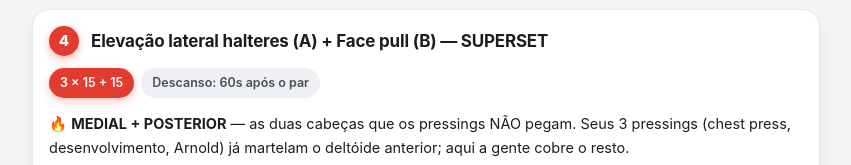
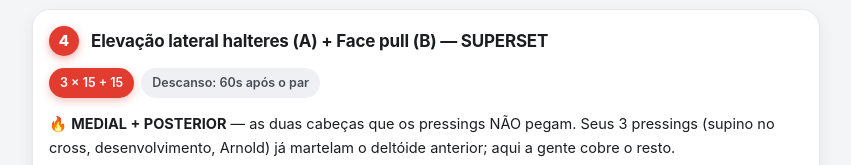
Before and after one commit to leoborja/gym-fichas, a plain HTML site: page index.html in a window 1280 px wide. Shown: the part 2010-2175 px from the top of the page, without its empty margins (214-1065 px from the left). Drawn offline with Linux system fonts and the light colour scheme.

Commit message:
Ajusta menção 'chest press' -> supino no cross na explicação do ombro

```diff
--- a/index.html
+++ b/index.html
@@ -136,7 +136,7 @@ border-radius:10px;padding:9px 16px;font-size:13px;cursor:pointer;box-shadow:var
 </div></article>
 <div class="block-label"><span>🎯 BLOCO OMBRO (continuação)</span></div>
 <article class="card"><div class="card-head"><span class="num">4</span><h2>Elevação lateral halteres (A) + Face pull (B) — SUPERSET</h2></div><div class="pills"><span class="pill primary">3 × 15 + 15</span><span class="pill">Descanso: 60s após o par</span></div><div class="card-body">
-<p>🔥 <strong>MEDIAL + POSTERIOR</strong> — as duas cabeças que os pressings NÃO pegam. Seus 3 pressings (chest press, desenvolvimento, Arnold) já martelam o deltóide anterior; aqui a gente cobre o resto.</p>
+<p>🔥 <strong>MEDIAL + POSTERIOR</strong> — as duas cabeças que os pressings NÃO pegam. Seus 3 pressings (supino no cross, desenvolvimento, Arnold) já martelam o deltóide anterior; aqui a gente cobre o resto.</p>
 <p><strong>Elevação lateral</strong>: dedo mínimo levemente pra cima, &quot;derramar água da jarra&quot;, elevar até o paralelo/acima. Sem balançar o corpo — o deltóide é que trabalha. É a cabeça que dá o ombro &quot;3D&quot;.<br><strong>Face pull</strong>: corda na polia alta, puxar pra cara com os cotovelos ALTOS, squeeze 2s. Deltóide posterior + saúde da articulação.</p>
 <div class="tbl-wrap"><table><thead><tr><th>Exercício</th><th>Reps</th></tr></thead><tbody><tr><td>Elevação lateral com halteres</td><td>15</td></tr><tr><td>Face pull</td><td>15</td></tr></tbody></table></div>
 </div></article>
```
